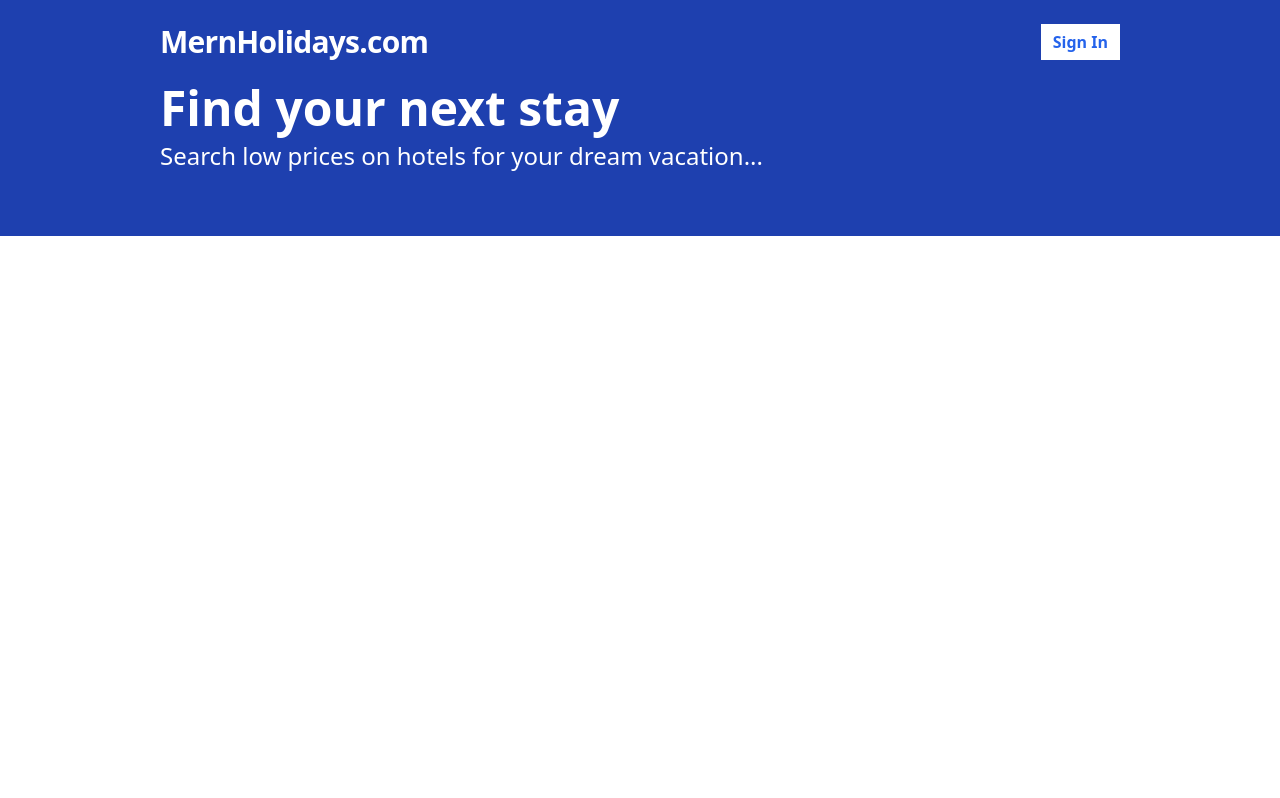
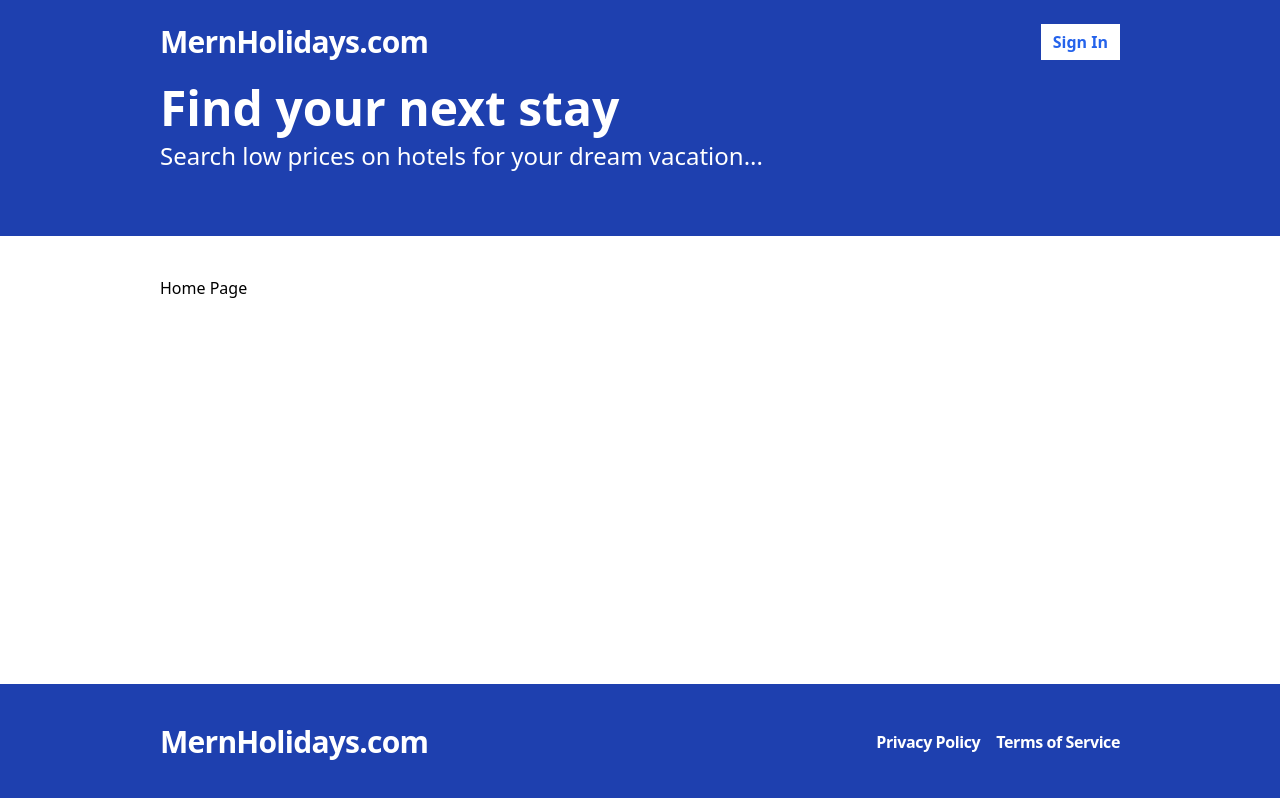
Before and after one commit to yaelih/mern-booking-app, a React (Vite) app in the folder frontend/: page / in a window 1280 px wide. Built offline with nearby package versions, Linux system fonts and the light colour scheme.

Commit message:
[FE] add Footer and update Layout and routes

```diff
--- a/frontend/src/App.tsx
+++ b/frontend/src/App.tsx
@@ -10,8 +10,22 @@
   return (
     <Router>
       <Routes>
-        <Route path="/" element={<Layout></Layout>} />
-        <Route path="/search" element={<>Search Page</>} />
+        <Route
+          path="/"
+          element={
+            <Layout>
+              <p>Home Page</p>
+            </Layout>
+          }
+        />
+        <Route
+          path="/search"
+          element={
+            <Layout>
+              <p>Search Page</p>
+            </Layout>
+          }
+        />
         <Route path="*" element={<Navigate to="/" />} />
       </Routes>
     </Router>
--- /dev/null
+++ b/frontend/src/components/Footer.tsx
@@ -0,0 +1,17 @@
+const Footer = () => {
+  return (
+    <div className="bg-blue-800 py-10">
+      <div className="container mx-auto flex justify-between items-center">
+        <span className="text-3xl text-white font-bold tracking-tight">
+          MernHolidays.com
+        </span>
+        <span className="text-white font-bold tracking-tight flex gap-4">
+          <p className="cursor-pointer">Privacy Policy</p>
+          <p className="cursor-pointer">Terms of Service</p>
+        </span>
+      </div>
+    </div>
+  );
+};
+
+export default Footer;
--- a/frontend/src/layouts/Layout.tsx
+++ b/frontend/src/layouts/Layout.tsx
@@ -1,11 +1,18 @@
+import Footer from '../components/Footer';
 import Header from '../components/Header';
 import Hero from '../components/Hero';
 
-const Layout = () => {
+interface Props {
+  children: React.ReactNode;
+}
+
+const Layout = ({ children }: Props) => {
   return (
     <div className="flex flex-col min-h-screen">
       <Header />
       <Hero />
+      <div className="container mx-auto py-10 flex-1">{children}</div>
+      <Footer />
     </div>
   );
 };
```
